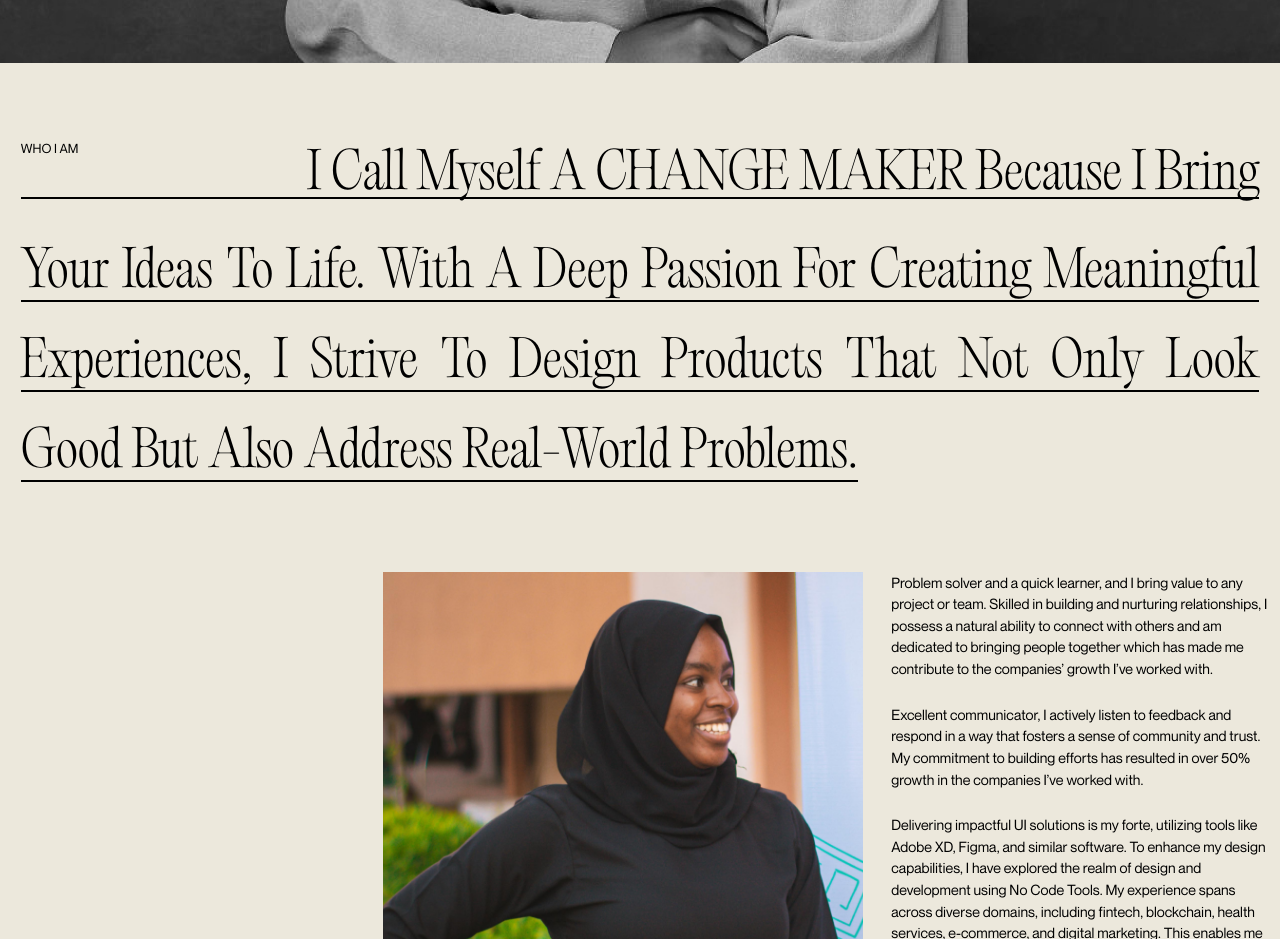
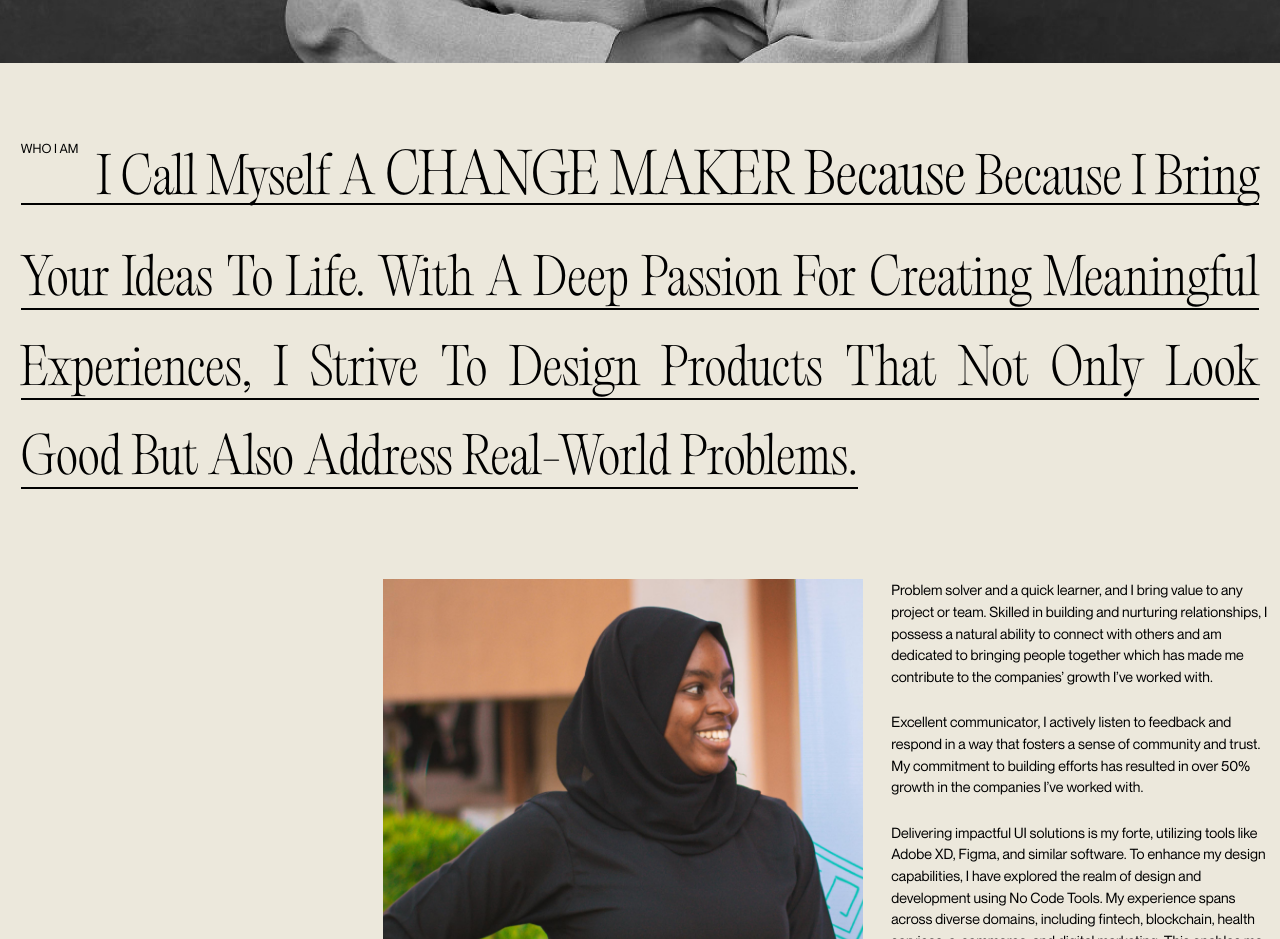
Before and after one commit to Sobur440/pheeqoh, a Next.js app: page /about in a window 1280 px wide. Shown: the part 1180-2119 px from the top of the page. Built offline with nearby package versions, Linux system fonts and the light colour scheme.

Commit message:
more fixes

```diff
--- a/src/app/about/page.jsx
+++ b/src/app/about/page.jsx
@@ -52,7 +52,7 @@ const About = () => {
             style={{ textAlignLast: "justify" }}
           >
             <p className={`${styles.aboutMobile} block w-full relative`}>
-              CHANGE MAKER because I
+              <span className="text-[7.5vw]">CHANGE MAKER because</span> I
             </p>
             <p className={`${styles.aboutMobile} block w-full relative`}>
               bring your ideas to life. With a
@@ -75,14 +75,20 @@ const About = () => {
           </div>
         </div>
 
-        <div className="hidden font-editorialOld max-w-[98%] p-2 text-[3.8vw] xl:text-[3.9vw] text-justify mx-auto capitalize lg:flex flex-col flex-wrap gap-4 mt-5">
+        <div className="hidden font-editorialOld max-w-[98%] p-2 text-[3.7vw] xl:text-[3.9vw] text-justify mx-auto capitalize lg:flex flex-col flex-wrap gap-4 mt-5">
           <div
             className={`${styles.about} relative w-full flex justify-between mt-[3rem]`}
           >
             <p className="uppercase text-[.8rem] font-neueMontreal font-extralight">
               who i am
             </p>
-            <p>I call myself a CHANGE MAKER because I bring</p>
+            <p>
+              I call myself a{" "}
+              <span className="text-[4vw] xl:text-[4.3vw]">
+                CHANGE MAKER because
+              </span>{" "}
+              because I bring
+            </p>
           </div>
 
           <div className="leading-[1.8em]" style={{ textAlignLast: "justify" }}>
--- a/src/app/page.js
+++ b/src/app/page.js
@@ -60,7 +60,7 @@ const Home = () => {
 
       {/* ABOUT SECTION */}
 
-      <section className="my-[4rem] mb-[5rem] md:mb-[10rem]">
+      <section className="my-[4rem]">
         <div
           className={`max-w-[80%] md:max-w-[36rem] ml-3 mb-[1rem] text-justify text-[.9rem] md:text-[3vw] lg:hidden font-neueMontreal`}
         >
@@ -143,7 +143,7 @@ const Home = () => {
           </div>
         </div>
 
-        <div className="flex flex-col lg:flex-row items-end lg:justify-end gap-2 lg:gap-7 mt-[2rem] w-full mx-auto px-3">
+        <div className="flex flex-col lg:flex-row items-end lg:justify-end gap-2 lg:gap-7 mt-[4rem] lg:mt-[2rem] w-full mx-auto px-3">
           <div className="lg:order-2 flex justify-end h-fit items-end pb-[.65rem]">
             <img
               src="/images/pheeqohfan.png"
--- a/src/components/ReachOut.jsx
+++ b/src/components/ReachOut.jsx
@@ -23,7 +23,7 @@ const ReachOut = () => {
           contract-based. Kindly reach out to me if you are building something
           exciting.
         </p>
-        <div className="self-center text-[8.3vw] flex flex-col">
+        <div className="self-center text-[8.7vw] 2xs:text-[8.8vw] md:text-[8.3vw] flex flex-col">
           <p
             className={`${styles.reachOut} relative w-[90%] lg:hidden text-right`}
           >
--- a/tailwind.config.js
+++ b/tailwind.config.js
@@ -13,6 +13,7 @@ module.exports = {
           "conic-gradient(from 180deg at 50% 50%, var(--tw-gradient-stops))",
       },
       screens: {
+        "2xs": "390px",
         "3xl": "1900px",
       },
       fontFamily: {
```
